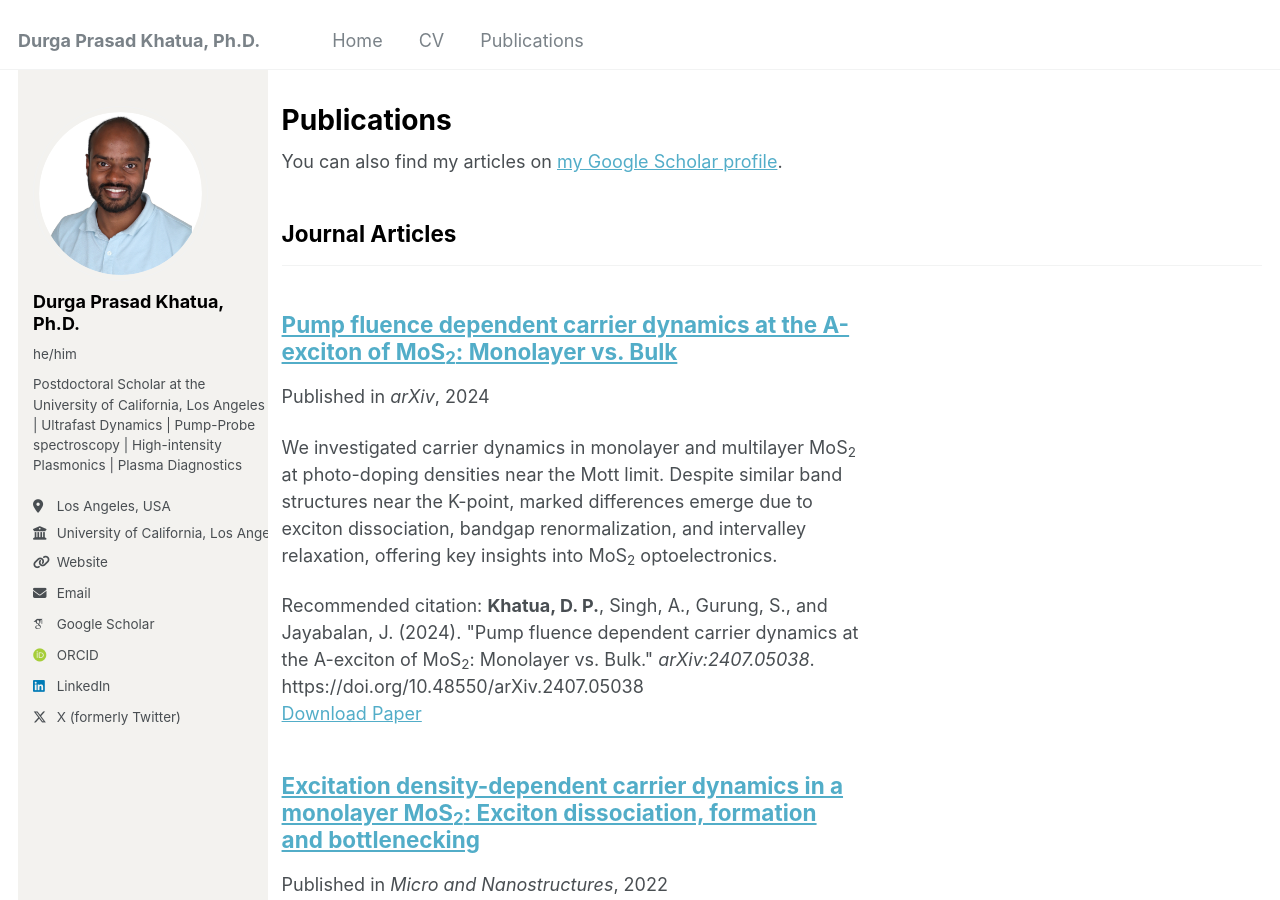
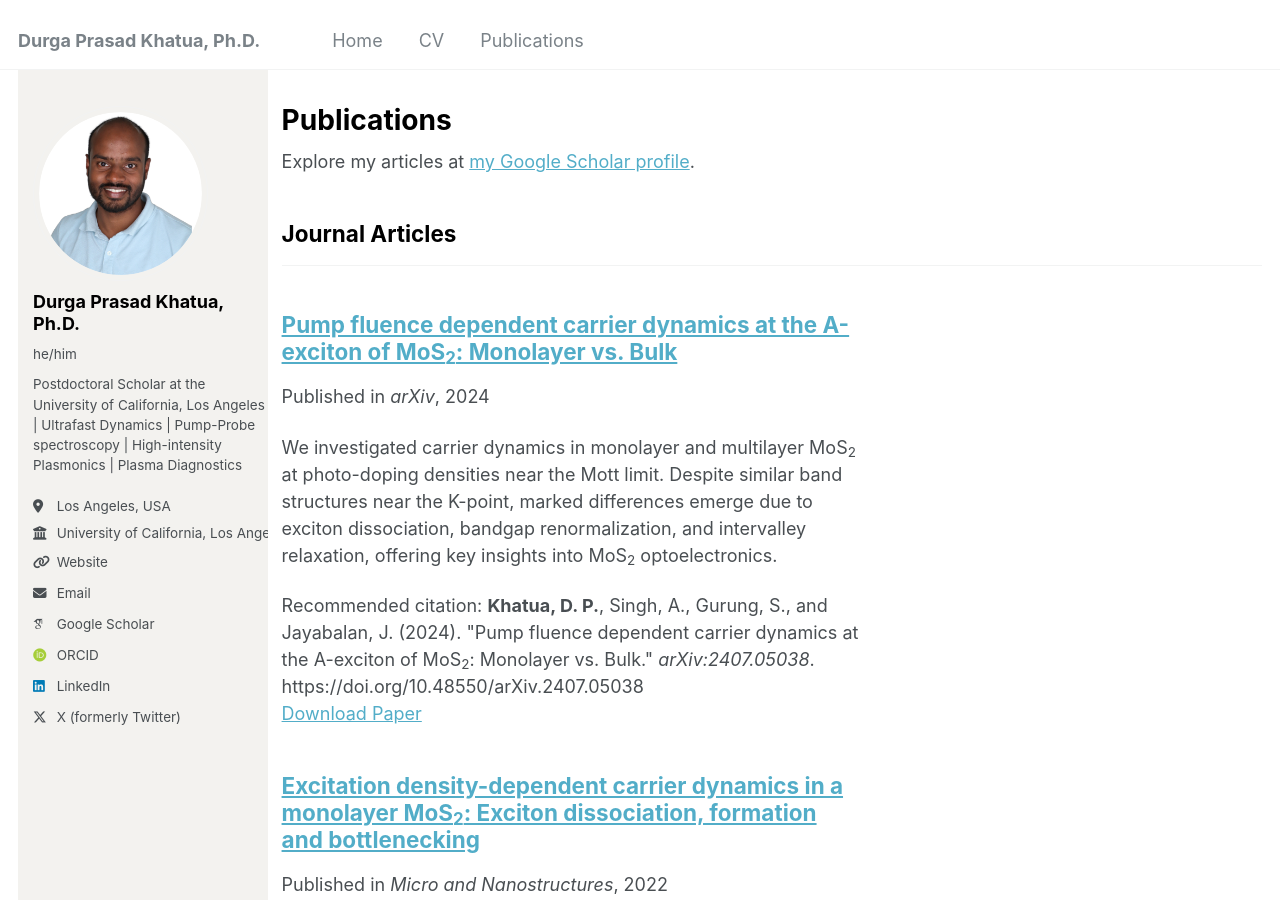
Before and after one commit to Khatua03/DurgaPrasadKhatua.github.io, a Jekyll site: the page built from _pages/publications.html, in a window 1280 px wide and 900 px high. Built offline with Jekyll 4.4.1, drawn with Linux system fonts in a browser that asks for light colours; some web fonts are replaced.

Commit message:
Update publications.html

```diff
--- a/_pages/publications.html
+++ b/_pages/publications.html
@@ -6,7 +6,7 @@ author_profile: true
 ---
 
 {% if site.author.googlescholar %}
-  <div class="wordwrap">You can also find my articles on <a href="{{site.author.googlescholar}}">my Google Scholar profile</a>.</div>
+  <div class="wordwrap">Explore my articles at <a href="{{site.author.googlescholar}}">my Google Scholar profile</a>.</div>
 {% endif %}
 
 {% include base_path %}
```
